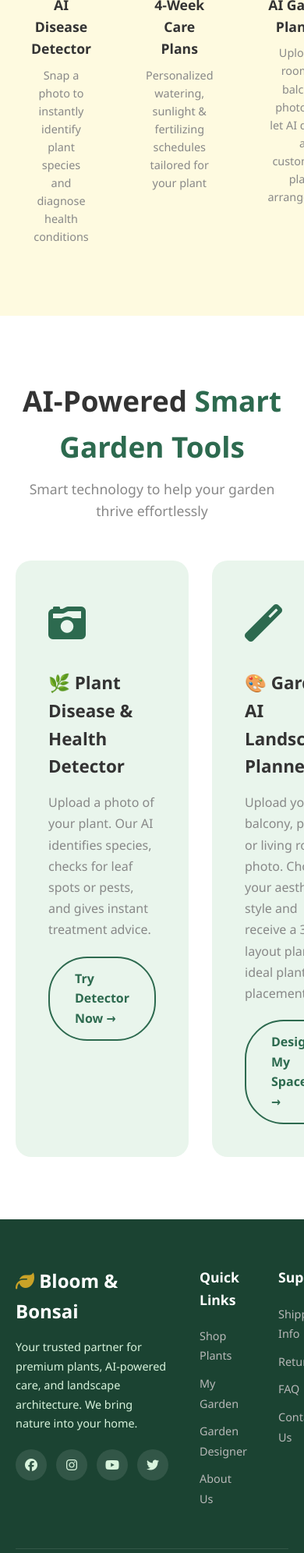
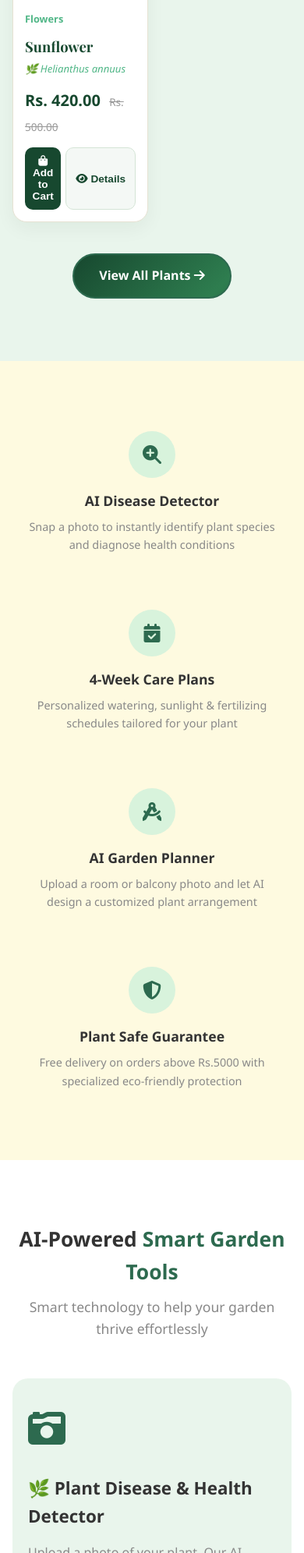
Before and after one commit to Viduranda/bloom-bonsai, a PHP site: page / in a window 390 px wide. Shown: the part 4508-6500 px from the top of the page at 78% size. Run offline with PHP 8.4, Linux system fonts and the light colour scheme; data comes from the database, SQL or seed files in the repository.

Commit message:
Fix mobile responsiveness and eliminate horizontal overflow across all sections

```diff
--- a/style.css
+++ b/style.css
@@ -2175,7 +2175,22 @@ img {
 }
 
 /* 3. MOBILE SCREENS (<= 768px) */
+/* 3. MOBILE SCREENS (<= 768px) */
 @media (max-width: 768px) {
+    html, body {
+        overflow-x: hidden !important;
+        width: 100% !important;
+        max-width: 100% !important;
+    }
+
+    .container {
+        width: 100% !important;
+        max-width: 100% !important;
+        padding-left: 16px !important;
+        padding-right: 16px !important;
+        box-sizing: border-box !important;
+    }
+
     .nav-inner {
         display: flex !important;
         align-items: center !important;
@@ -2250,6 +2265,51 @@ img {
         padding: 30px 16px !important;
     }
 
+    .hero-buttons {
+        flex-direction: column !important;
+        width: 100% !important;
+        gap: 12px !important;
+    }
+
+    .hero-buttons a, .hero-buttons button {
+        width: 100% !important;
+        text-align: center !important;
+        justify-content: center !important;
+    }
+
+    .hero-stats {
+        flex-direction: column !important;
+        gap: 12px !important;
+        text-align: center !important;
+    }
+
+    /* Responsive Section Grids */
+    .category-grid {
+        grid-template-columns: 1fr !important;
+        gap: 20px !important;
+    }
+
+    .features-grid {
+        grid-template-columns: repeat(2, 1fr) !important;
+        gap: 15px !important;
+    }
+
+    .ai-tools-grid,
+    .ai-tools-container {
+        grid-template-columns: 1fr !important;
+        gap: 20px !important;
+    }
+
+    .ai-tool-card {
+        padding: 24px 18px !important;
+    }
+
+    .footer-grid {
+        grid-template-columns: 1fr !important;
+        gap: 30px !important;
+        text-align: left !important;
+    }
+
     /* Admin Sidebar Mobile Stacking */
     .admin-page {
         flex-direction: column !important;
@@ -2270,10 +2330,25 @@ img {
         grid-template-columns: repeat(2, 1fr) !important;
         gap: 12px !important;
     }
+
+    /* Floating AI Chat Button Mobile Optimization */
+    #aiChatBtn, .floating-ai-btn, .ai-float-trigger {
+        bottom: 15px !important;
+        right: 15px !important;
+        width: 50px !important;
+        height: 50px !important;
+        font-size: 1.2rem !important;
+        z-index: 9999 !important;
+    }
 }
 
 /* 4. SMALL SMARTPHONES (<= 480px) */
 @media (max-width: 480px) {
+    .features-grid {
+        grid-template-columns: 1fr !important;
+        gap: 12px !important;
+    }
+
     .product-grid,
     #shopGrid,
     #shopProducts {
@@ -2295,4 +2370,12 @@ img {
         object-fit: cover !important;
         border-radius: 12px !important;
     }
-}
+
+    .section-header h2 {
+        font-size: 1.65rem !important;
+    }
+
+    .footer-grid {
+        padding-bottom: 20px !important;
+    }
+}
```
